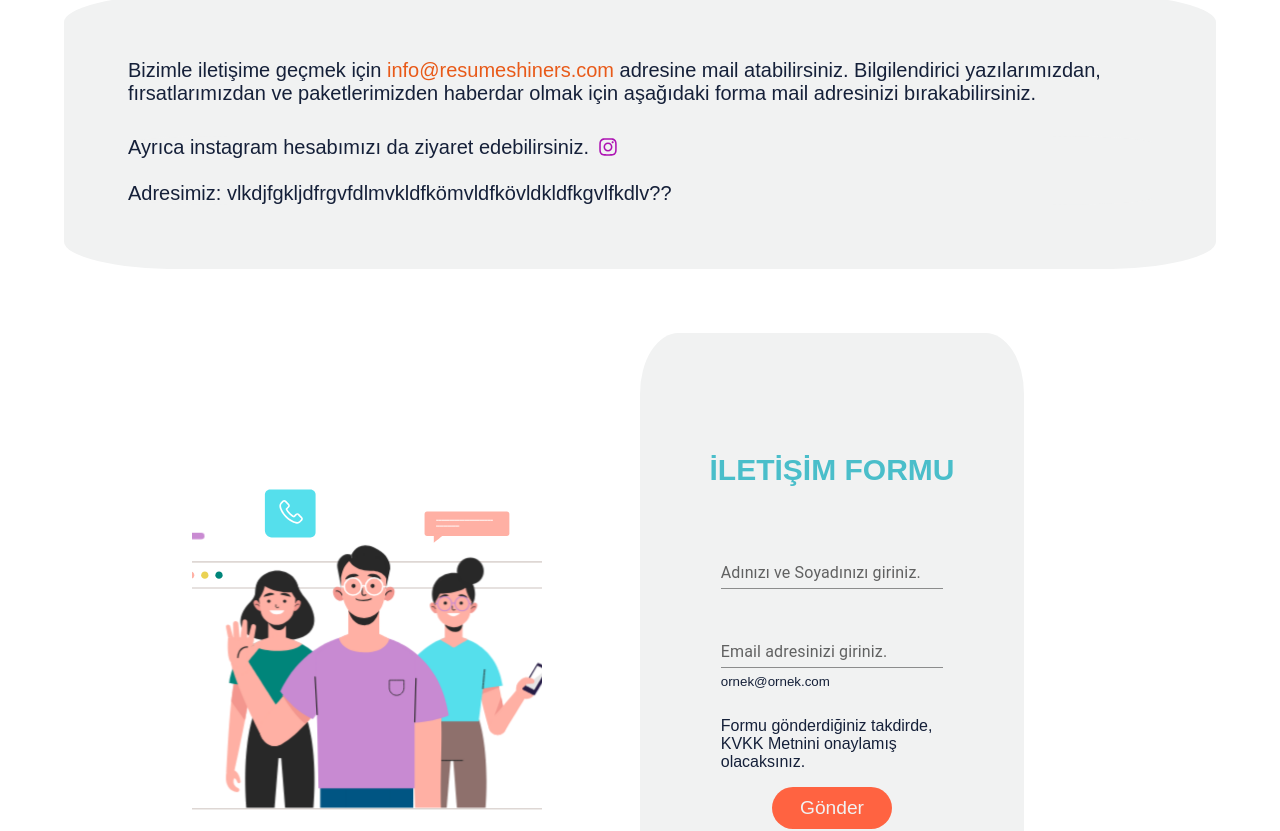
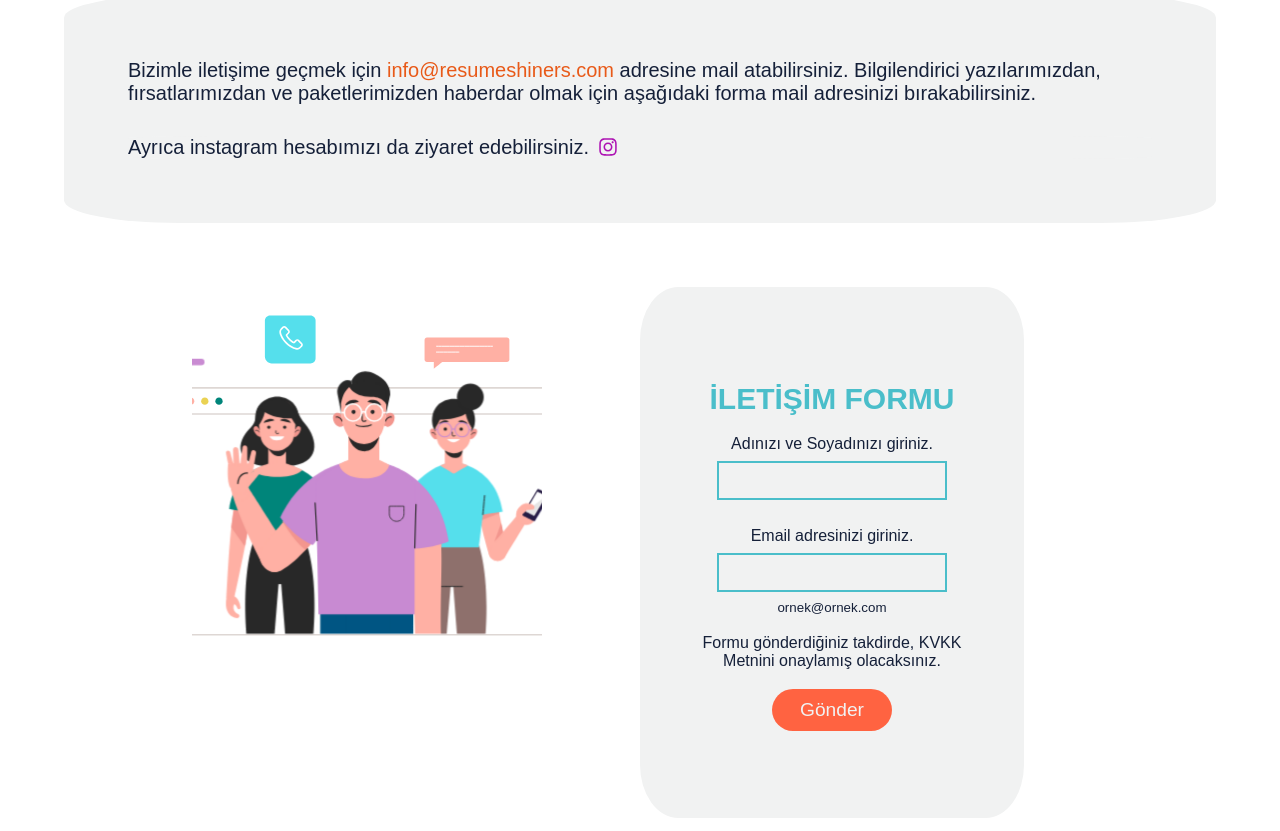
Before and after one commit to ozlenselinn/RS-WEBSITE-HEROKU, a React (Create React App) app: page /Contact in a window 1280 px wide. Shown: the part 280-1111 px from the top of the page. Built offline with nearby package versions, Linux system fonts and the light colour scheme; a web font is replaced by a local one.

Commit message:
mail bitmek üzere, resp yapıldı

```diff
--- a/package.json
+++ b/package.json
@@ -7,6 +7,7 @@
     "node": "17.3.1"
   },
   "dependencies": {
+    "@chakra-ui/alert": "^1.3.7",
     "@chakra-ui/checkbox": "^1.6.5",
     "@chakra-ui/icons": "^1.1.5",
     "@chakra-ui/react": "^1.8.3",
@@ -49,6 +50,7 @@
     "react-icons": "^4.3.1",
     "react-lottie": "^1.2.3",
     "react-native": "^0.67.2",
+    "react-popup": "^0.11.0",
     "react-responsive": "^9.0.0-beta.6",
     "react-router-dom": "^5.2.0",
     "react-script": "^2.0.5",
@@ -58,6 +60,7 @@
     "semantic-ui-css": "^2.4.1",
     "semantic-ui-react": "^2.1.1",
     "styled-components": "^5.3.3",
+    "validator": "^13.7.0",
     "web-vitals": "^2.1.3"
   },
   "scripts": {
--- a/src/Components/Pages/Iletisim/IletisimComponentDesktop.js
+++ b/src/Components/Pages/Iletisim/IletisimComponentDesktop.js
@@ -3,12 +3,13 @@ import "./IletisimDesktop.css";
 import React from "react";
 import Lottie from "react-lottie";
 import animationData from "./contactAnm";
-import Box from "@mui/material/Box";
-import TextField from "@mui/material/TextField";
 import { FontAwesomeIcon } from "@fortawesome/react-fontawesome";
 import { faInstagram } from "@fortawesome/free-brands-svg-icons";
+import { useRef } from "react";
+
 
 export default function IletisimComponentDesktop() {
+  const form = useRef();
   const defaultOptions = {
     loop: true,
     autoplay: true,
@@ -22,20 +23,23 @@ export default function IletisimComponentDesktop() {
 
     emailjs
       .sendForm(
-        "service_2ih46s2",
-        "template_7y8bzgk",
-        e.target,
-        "user_Sw7iCTZasWjkASkWLAs3s"
+        "service_e4vpqqh",
+        "template_495m24y",
+        form.current,
+        "fd9vMMcjPbssU3-Ib"
       )
       .then(
         (result) => {
           console.log(result.text);
+          alert("Mail iletilmiştir, lütfen mail kutunuzu kontrol ediniz.");
+
         },
         (error) => {
           console.log(error.text);
+          alert("Mail iletilemedi, lütfen tekrar deneyiz.");
         }
       );
-
+    form.current.reset();
   }
 
   function Mailto({ email, subject, body, ...props }) {
@@ -71,51 +75,26 @@ export default function IletisimComponentDesktop() {
                   size="1.5x"
                 />
               </a>
-              <br></br>
-              <br></br>
-              Adresimiz: vlkdjfgkljdfrgvfdlmvkldfkömvldfkövldkldfkgvlfkdlv??
             </p>
           </div>
         </p>
         <div className="animationIletisimDesktop">
           <Lottie options={defaultOptions} height={400} width={350} />
         </div>
-
-        <Box onSubmit={sendEmail}
-          id="boxDesktop"
-          component="form"
-          sx={{
-            "& > :not(style)": { m: 1, width: "25ch" },
-          }}
-          noValidate
-          autoComplete="off"
-        >
+        <form ref={form} onSubmit={sendEmail} id="boxDesktop">
           <h2 id="iletisimHeader">İLETİŞİM FORMU</h2>
-          <div className="input">
-            <TextField
-              fullWidth
-              id="fullWidth"
-              //id="standard-required"
-              label ="Adınızı ve Soyadınızı giriniz."
-              variant="standard"
-            />
-          </div>
-          <div className="input">
-            <TextField
-              fullWidth
-              id="fullWidth"
-              // id="standard-required"
-              label="Email adresinizi giriniz."
-              variant="standard"
-            />
-            <sub>ornek@ornek.com</sub>
-          </div>
-          <p id="kvkk">
+          <label className="inputsD">Adınızı ve Soyadınızı giriniz.</label>
+          <input type="text" name="name" />
+          <label className="inputsD">Email adresinizi giriniz.</label>
+          <input type="email" name="email" />
+          <sub>ornek@ornek.com</sub>
+          <p className="kvkk">
             Formu gönderdiğiniz takdirde, KVKK Metnini onaylamış olacaksınız.
           </p>
           <input id="buton" type="submit" value="Gönder" />
-        </Box>
+        </form>
       </div>
+
     </div>
   );
 }
--- a/src/Components/Pages/Iletisim/IletisimComponentMobile.js
+++ b/src/Components/Pages/Iletisim/IletisimComponentMobile.js
@@ -3,8 +3,6 @@ import emailjs from "emailjs-com";
 import React from "react";
 import Lottie from "react-lottie";
 import animationData from "./contactAnm";
-import Box from "@mui/material/Box";
-import TextField from "@mui/material/TextField";
 import { FontAwesomeIcon } from "@fortawesome/react-fontawesome";
 import { faInstagram } from "@fortawesome/free-brands-svg-icons";
 import { useRef } from 'react';
@@ -21,24 +19,28 @@ export default function IletisimComponentMobile() {
       preserveAspectRatio: "xMidYMid slice",
     },
   };
- function sendEmail(e) {
+  function sendEmail(e) {
     e.preventDefault();
 
     emailjs
       .sendForm(
-        "service_2ih46s2",
-        "template_7y8bzgk",
-        e.target,
-        "user_Sw7iCTZasWjkASkWLAs3s"
+        "service_e4vpqqh",
+        "template_495m24y",
+        form.current,
+        "fd9vMMcjPbssU3-Ib"
       )
       .then(
         (result) => {
           console.log(result.text);
+          alert("Mail iletilmiştir, lütfen mail kutunuzu kontrol ediniz.");
+
         },
         (error) => {
           console.log(error.text);
+          alert("Mail iletilemedi, lütfen tekrar deneyiz.");
         }
       );
+    form.current.reset();
   }
 
   function Mailto({ email, subject, body, ...props }) {
@@ -62,7 +64,7 @@ export default function IletisimComponentMobile() {
           adresine mail atabilirsiniz. Bilgilendirici yazılarımızdan,
           fırsatlarımızdan ve paketlerimizden haberdar olmak için aşağıdaki
           forma mail adresinizi bırakabilirsiniz.
-            <p id="aciklamaInsta">
+            <p className="aciklamaInstaMobile">
               <br></br>
               Ayrıca instagram hesabımızı da ziyaret edebilirsiniz.
               <a
@@ -75,9 +77,6 @@ export default function IletisimComponentMobile() {
                   size="1.5x"
                 />
               </a>
-              <br></br>
-              <br></br>
-              Adresimiz: vlkdjfgkljdfrgvfdlmvkldfkömvldfkövldkldfkgvlfkdlv??
             </p>
           </p>
         </div>
@@ -87,7 +86,7 @@ export default function IletisimComponentMobile() {
           </div>
         </div>
         <div className="row">
-          <Box
+          {/* <Box
           ref={form}
           onSubmit={sendEmail}
             id="boxMobile"
@@ -122,7 +121,19 @@ export default function IletisimComponentMobile() {
               Formu gönderdiğiniz takdirde, KVKK Metnini onaylamış olacaksınız.
             </p>
             <input id="buton" type="submit" value="Gönder" />
-          </Box>
+          </Box> */}
+          <form ref={form} onSubmit={sendEmail} id="boxMobile">
+          <h2 id="iletisimHeader">İLETİŞİM FORMU</h2>
+          <label className="inputsM">Adınızı ve Soyadınızı giriniz.</label>
+          <input type="text" name="name" />
+          <label className="inputsM">Email adresinizi giriniz.</label>
+          <input type="email" name="email" />
+          <sub>ornek@ornek.com</sub>
+          <p className="kvkk">
+            Formu gönderdiğiniz takdirde, KVKK Metnini onaylamış olacaksınız.
+          </p>
+          <input id="buton" type="submit" value="Gönder" />
+        </form>
         </div>
       </div>
     </div>
--- a/src/Components/Pages/Iletisim/IletisimDesktop.css
+++ b/src/Components/Pages/Iletisim/IletisimDesktop.css
@@ -19,7 +19,6 @@
   text-align: center;
   justify-content: center;
   font-size:30px;
-  padding-top:2%;
 }
 
 .cerceve {
@@ -40,7 +39,7 @@
   border-radius: 10%;
   height: 30rem;
   position: relative;
-  padding:5% 0 5% 0;
+  padding:2% 0% 2% 0%;
 }
 #aciklama {
   background-color: #f1f2f2;
@@ -59,11 +58,21 @@
   border-radius: 10%;
   font-size: 20px;
 }
+.inputsD{
+  color: #152039;
+  text-align:center;
+  padding-top:5%;
+}
+.info{
+  color: #152039;
+  padding-top: 5%;
+}
 
-.info,
-#kvkk {
-  color: #152039;
-  padding-top: 15%;
+.kvkk {
+padding:5% 10% 5% 10%;
+color: #152039;
+text-align: center;
+
 }
 .input {
   width: 50%;
@@ -111,7 +120,7 @@
 
 .animationIletisimDesktop {
   float: left;
-  padding-top: 15%;
+  padding-top: 5%;
   padding-left:15%;
 }
 
@@ -127,3 +136,20 @@
 .instaBut:hover {
   color:#ff6341;
 }
+
+input[type=text], input[type=email] {
+  width: 60%;
+  padding: 10px 10px;
+  margin: 8px 0;
+  box-sizing: border-box;
+  border: 2px solid #4abeca;
+  -webkit-transition: 0.5s;
+  transition: 0.5s;
+  outline: none;
+  color:#e85a19;
+  background-color:#f1f2f2;
+}
+
+input[type=text]:focus, input[type=email]:focus {
+  border: 2px solid #e85a19;
+}
--- a/src/Components/Pages/Iletisim/IletisimMobile.css
+++ b/src/Components/Pages/Iletisim/IletisimMobile.css
@@ -1,6 +1,6 @@
 .momDivContectMobile{
-    padding-top:15%;
-    padding-bottom:10%;
+    padding-top:20%;
+    padding-bottom:5%;
   }
 
   #iletisim {
@@ -23,7 +23,7 @@
   }
 
 #boxMobile {
-    margin-top: 10%;
+
     align-items: center;
     display: flex;
     flex-direction: column;
@@ -33,7 +33,7 @@
     border-radius: 10%;
     height: 30rem;
     position: relative;
-    padding:5% 0 5% 0;
+    padding:5% 0 0 0;
     margin-left:20%;
     margin-right:20%;
 
@@ -115,3 +115,9 @@
   .instaBut:hover {
     color:#ff6341;
   }
+
+  .inputsM{
+    color: #152039;
+    text-align:center;
+    padding-top:5%;
+  }
--- a/src/Components/Pages/Kurumsal/Ekibimiz.scss
+++ b/src/Components/Pages/Kurumsal/Ekibimiz.scss
@@ -53,10 +53,10 @@ a, a:hover {
 	// 	font-size: 80%;
 	// }
 
-  .postcard__title {
-    font-size: 35px;
-    padding-left: 3px;
-  }
+  // .postcard__title {
+  //   font-size: 35px;
+  //   padding-left: 3px;
+  // }
 
   .postcard__img {
     max-height: 180px;
@@ -158,12 +158,11 @@ a, a:hover {
 
     &:nth-child(2n+1) .postcard__text::before {
       left: -12px !important;
-      transform: rotate(4deg);
+
     }
 
     &:nth-child(2n+0) .postcard__text::before {
       right: -12px !important;
-      transform: rotate(-4deg);
     }
   }
 }
--- a/src/Components/Pages/Kurumsal/EkibimizContent.js
+++ b/src/Components/Pages/Kurumsal/EkibimizContent.js
@@ -14,7 +14,7 @@ function EkibimizContent(props) {
             <img
                 class="postcard__img"
                 src="/kurumsalImages/anilBitmoji.png"
-                alt="Image Title"
+                alt="anil bitmoji"
               />
             </a>
             <div class="postcard__text t-dark">
@@ -46,8 +46,8 @@ function EkibimizContent(props) {
             <a class="postcard__img_link" href="#">
               <img
                 class="postcard__img"
-                src="https://picsum.photos/501/500"
-                alt="Image Title"
+                src="/kurumsalImages/enesBitmoji.png"
+                alt="enes bitmoji"
               />
             </a>
             <div class="postcard__text t-dark">
@@ -82,7 +82,7 @@ function EkibimizContent(props) {
               <img
                 class="postcard__img"
                 src="/kurumsalImages/kelesBitmoji.jpeg"
-                alt="Image Title"
+                alt="keles bitmoji"
               />
             </a>
             <div class="postcard__text t-dark">
```
Also changed, not shown: src/Components/Pages/Iletisim/AlertSuccess.js (added, +14 -0 lines), public/kurumsalImages/enesBitmoji.png (added), 1 other file (tests, documents, lock files or other folders).
